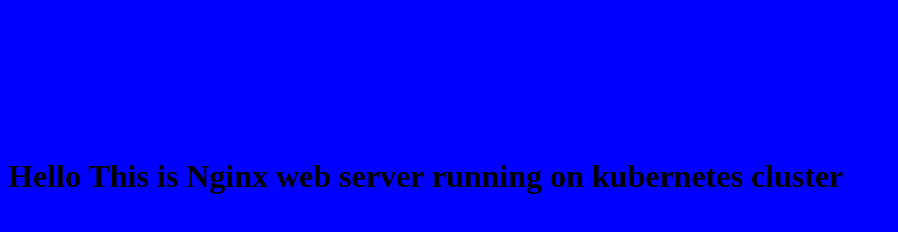
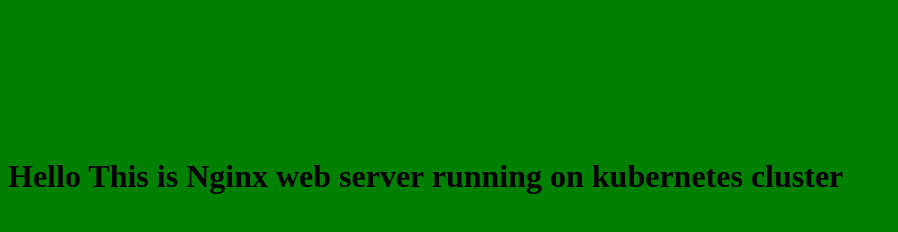
Before and after one commit to tinkusaini13/Docker-nginx, a plain HTML site: page index.html in a window 1280 px wide. Shown: the whole page, without its empty margins (0-898 px from the left). Drawn offline with Linux system fonts and the light colour scheme.

Commit message:
Update index.html

```diff
--- a/index.html
+++ b/index.html
@@ -1,7 +1,7 @@
 <!DOCTYPE html>
 <html>
-<body body style="background-color:Blue;">
-<p style="font-size:50px;text-align:center;color:Blue;">Welcome..!!!!</p>
-<h1 style="background-color:Blue;">Hello This is Nginx web server running on kubernetes cluster </h1>
+<body body style="background-color:Green;">
+<p style="font-size:50px;text-align:center;color:Green;">Welcome..!!!!</p>
+<h1 style="background-color:Green;">Hello This is Nginx web server running on kubernetes cluster </h1>
 </body>
 </html>
```
